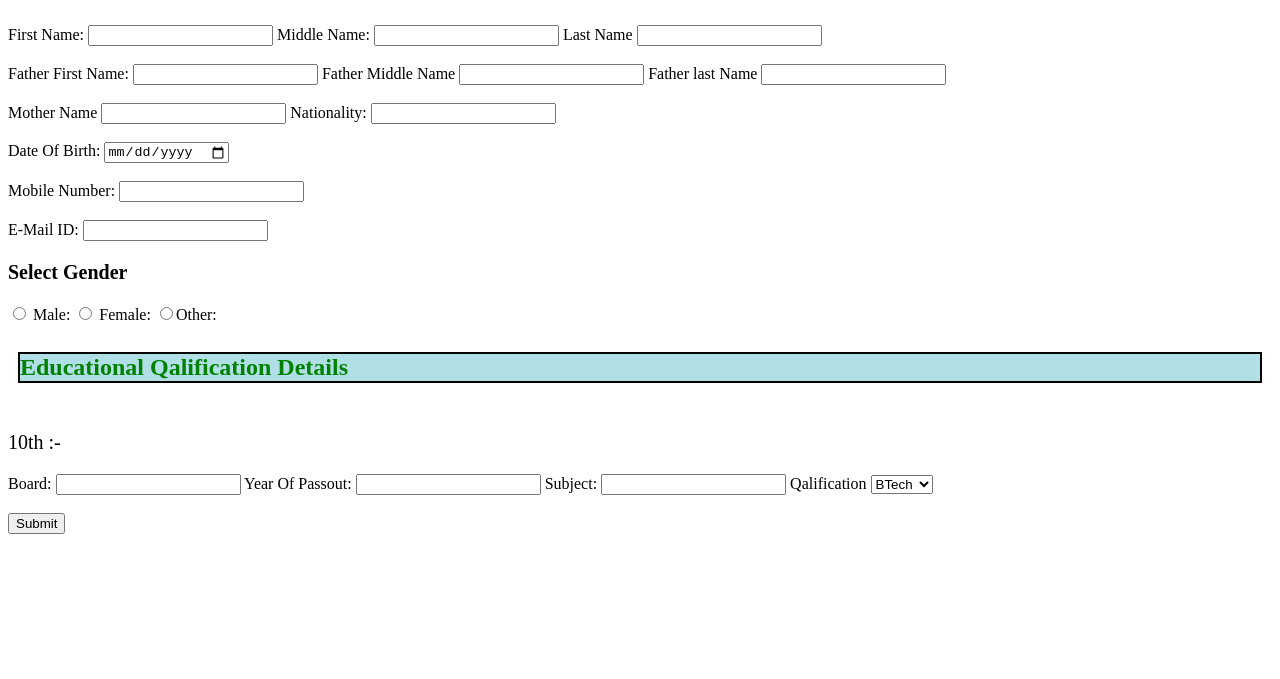
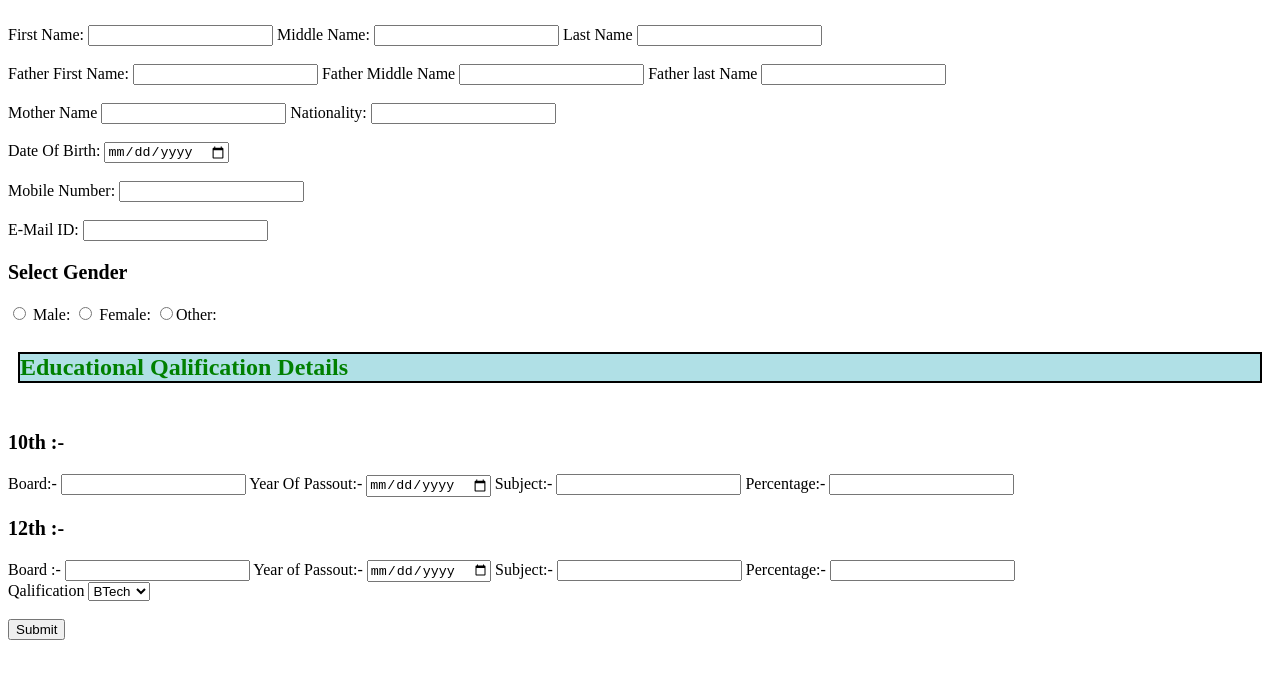
Before and after one commit to Anshujee/newform, a plain HTML site: page index.html in a window 1280 px wide. Shown: the part 101-780 px from the top of the page. Drawn offline with Linux system fonts and the light colour scheme.

Commit message:
Change =17

```diff
--- a/index.html
+++ b/index.html
@@ -53,14 +53,24 @@ h2 {
  <input type="radio" id="other" name="other" value="other"
  <lable for="Other">Other: </label><br><br>
  <h2> Educational Qalification Details </h2> <br>
- <p> 10th :- </p>
- <label for ="Bname"> Board:</label>
+ <p> <b>  10th :- </b></p>
+ <label for ="Bname"> Board:-</label>
 <input type="text" id="Bname" Name="Board" Value="">
-<label for ="Ypass"> Year Of Passout:</label>
-<input type ="text" id="Ypass" Name="Year of Passout" value="">
-<label for ="Sub"> Subject: </label>
+<label for ="Ypass"> Year Of Passout:-</label>
+<input type ="Date" id="Ypass" Name="Year of Passout" value="">
+<label for ="Sub"> Subject:- </label>
 <input type = "text" id= "Sub" Name="Subject" value="">
-
+<label for ="Per"> Percentage:- </label>
+<input type = "text" id ="Per" Name="Percentage" pattern="[0-9]+"> <br>
+<p> <b> 12th :- </b></p>
+<label for = "Bname"> Board :- </label>
+<input type = "text" id = "Bname" Name= "Board" value="">
+<label for = "Ypass" > Year of Passout:- </label>
+<input type= "Date" id ="Ypass" Name= "year of Passout" value="">
+<label for ="Sub" > Subject:- </label>
+<input type="text" id="Sub" Name="Subject" Value="">
+<label for ="Per"> Percentage:- </label>
+<input type ="text" id="Per" Name="Percentage" value=""><br>
 
  <label for ="Qalification" >Qalification</label>
 <select id="Qalification" name="Qalification">
```
